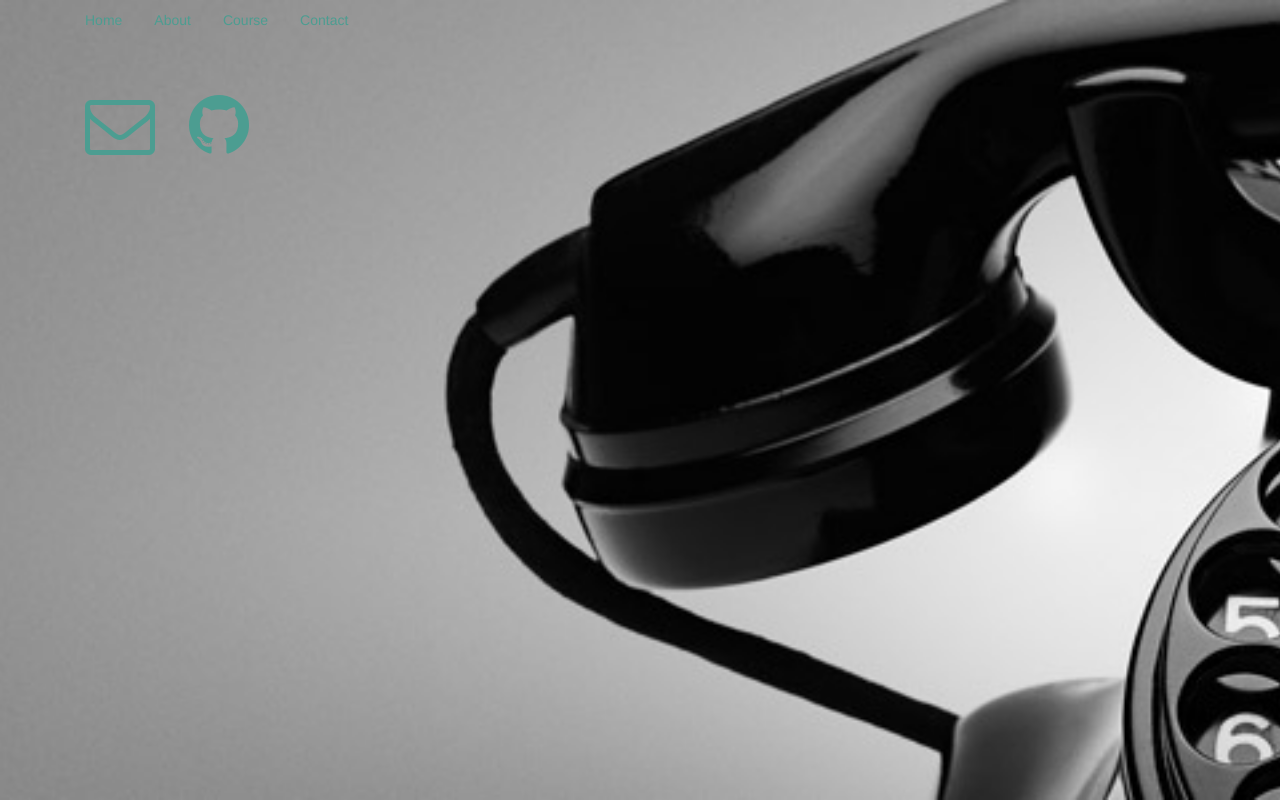
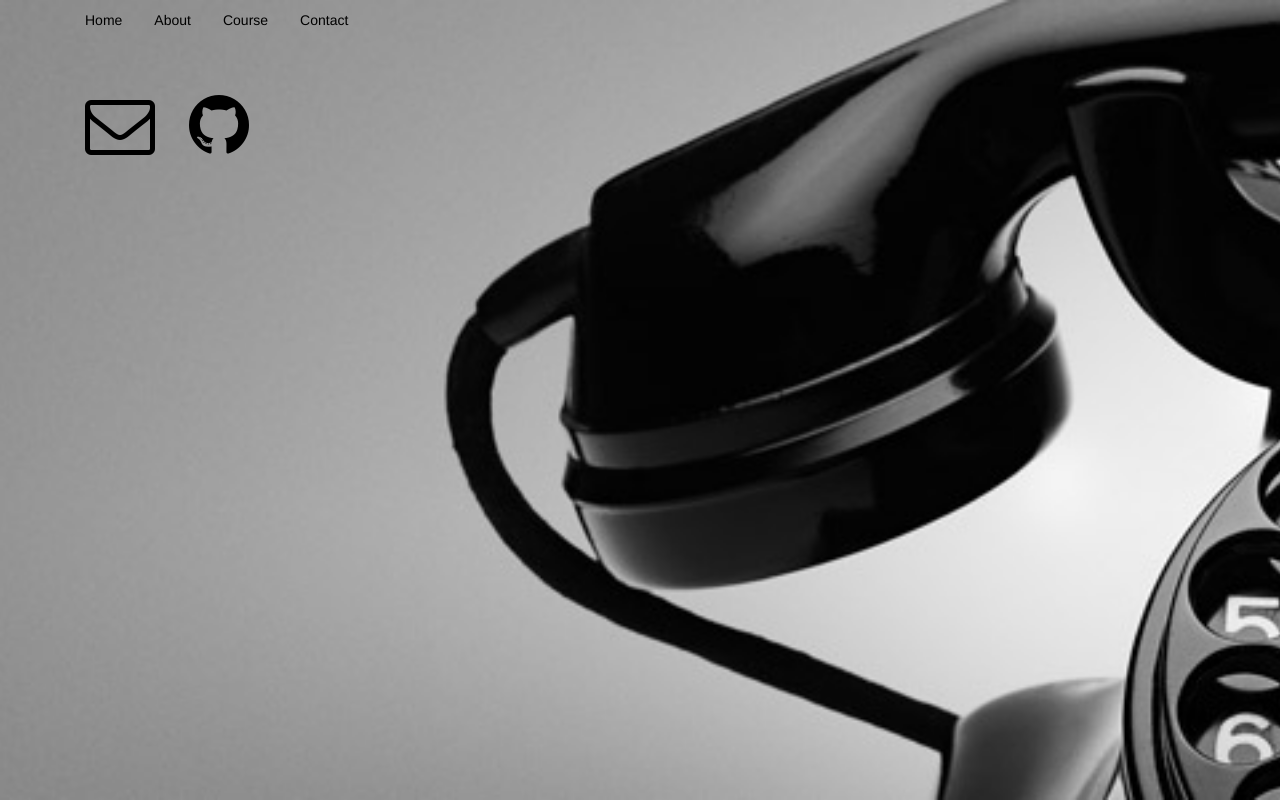
Before and after one commit to mukundabh/mukundabh.github.io, a plain HTML site: page contact/index.html in a window 1280 px wide. Drawn offline with Linux system fonts and the light colour scheme.

Commit message:
fixed accidental change

```diff
--- a/css/style.css
+++ b/css/style.css
@@ -37,7 +37,7 @@
 }
 
 .contact-nav a {
-  color: #4C9D91;
+  color: black;
 }
 
 .course-nav a{
@@ -118,7 +118,7 @@
 }
 
 .contact-wrapper a {
-  color: #4C9D91;
+  color: black;
   margin-right: 30px;
 }
 
```
